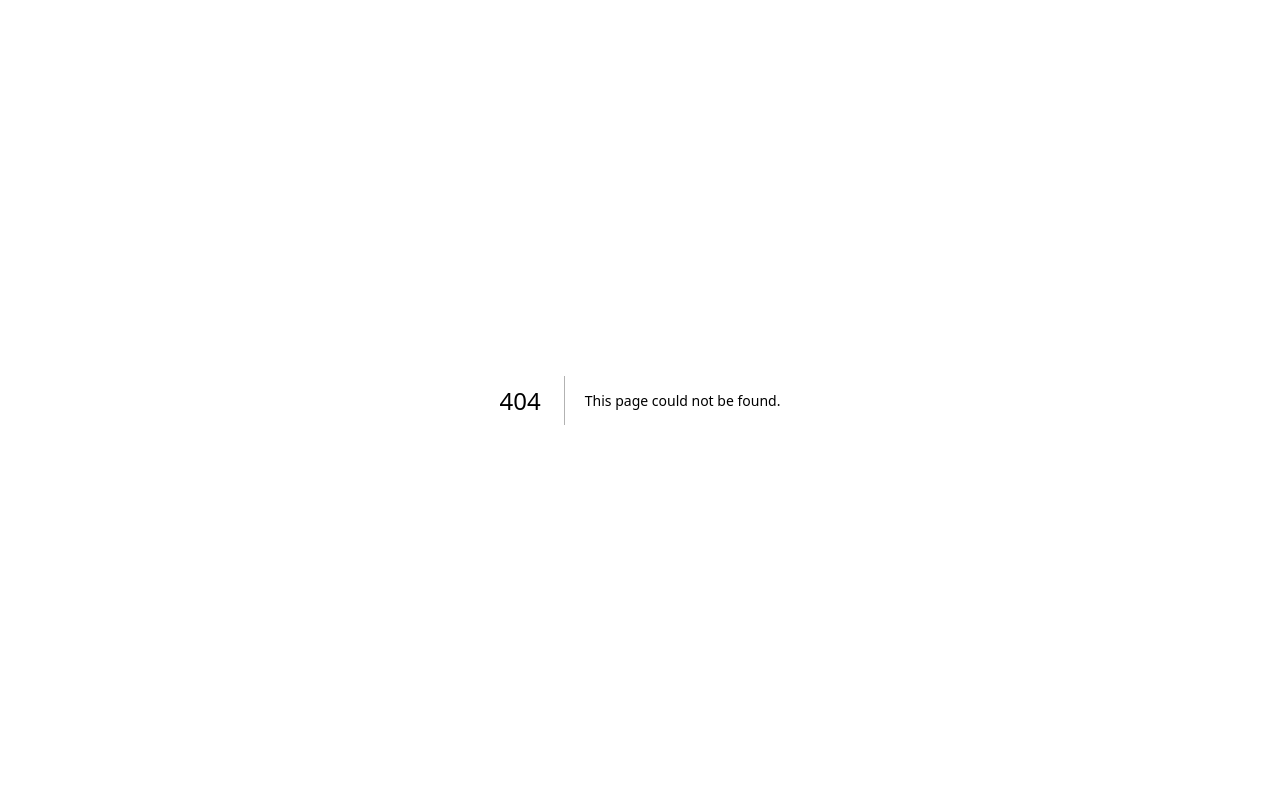
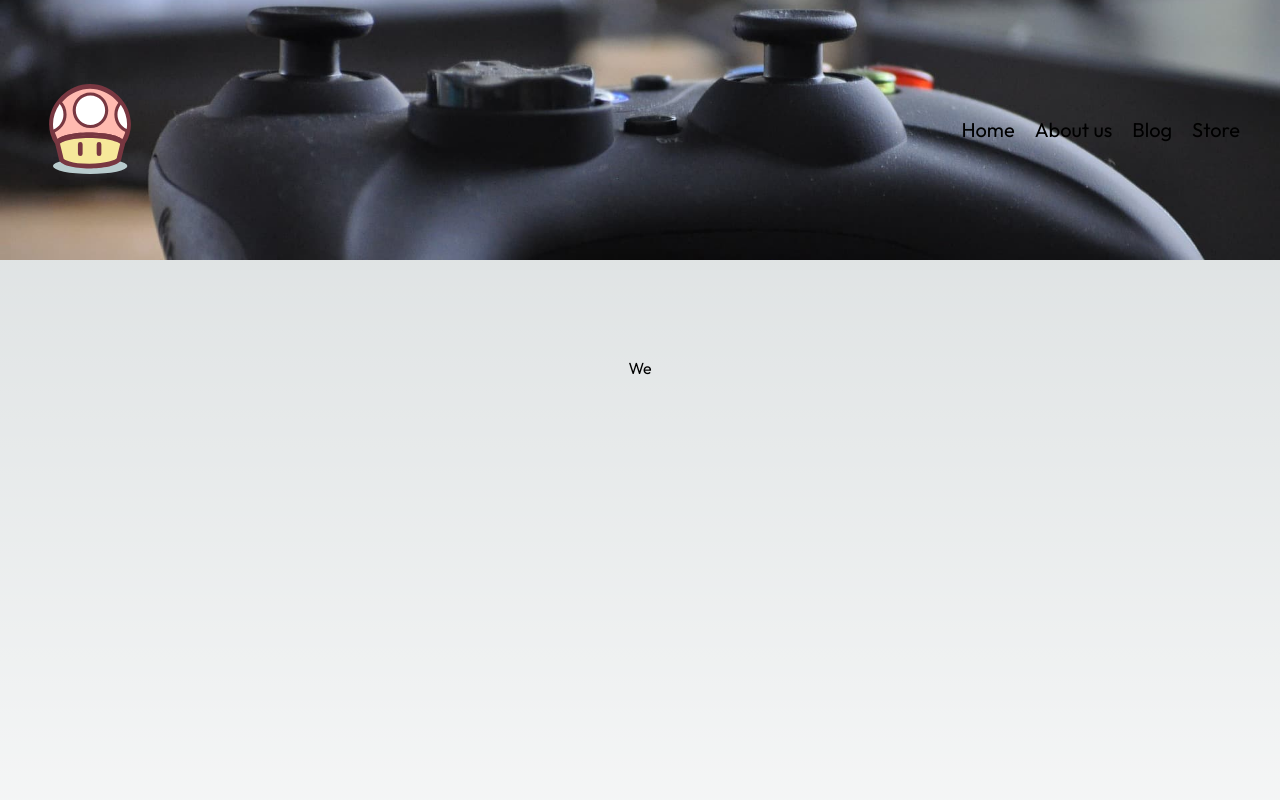
Before and after one commit to alfonsoj-entwickler/games-store-next, a Next.js app: page /we in a window 1280 px wide. Before the commit this address had no page. Shown: the top 800 px of the page. Built offline with nearby package versions, Linux system fonts and the light colour scheme.

Commit message:
[TASK] create some pages and layouts

```diff
--- /dev/null
+++ b/src/app/blog/page.tsx
@@ -0,0 +1,7 @@
+
+
+export default function Blog() {
+  return (
+      <h1>Blog</h1>
+  )
+}
--- a/src/app/layout.tsx
+++ b/src/app/layout.tsx
@@ -1,21 +1,32 @@
-import './globals.css'
-import { Inter } from 'next/font/google'
+import "./globals.css";
+import { Outfit } from "next/font/google";
+import Header from "@/components/header";
+import Footer from "@/components/footer";
 
-const inter = Inter({ subsets: ['latin'] })
+const inter = Outfit({
+  weight: ["400", "700", "900"],
+  subsets: ["latin"],
+  display: "swap",
+  variable: "--font-inter",
+});
 
 export const metadata = {
-  title: 'Create Next App',
-  description: 'Generated by create next app',
-}
+  title: "Games Store",
+  description: "Games Store with next js",
+};
 
 export default function RootLayout({
   children,
 }: {
-  children: React.ReactNode
+  children: React.ReactNode;
 }) {
   return (
     <html lang="en">
-      <body className={inter.className}>{children}</body>
+      <body className={inter.className}>
+        <Header />
+        {children}
+        <Footer />
+      </body>
     </html>
-  )
+  );
 }
--- a/src/app/page.tsx
+++ b/src/app/page.tsx
@@ -3,7 +3,7 @@
 export default function Home() {
   return (
     <main className="flex min-h-screen flex-col items-center justify-between p-24">
-      <h1>Games Store Nextjs</h1>
+      <h1 className="text-6xl font-bold">Games Store Nextjs</h1>
     </main>
   )
 }
--- /dev/null
+++ b/src/app/store/page.tsx
@@ -0,0 +1,7 @@
+
+
+export default function Store() {
+  return (
+      <h1>Store</h1>
+  )
+}
--- /dev/null
+++ b/src/app/we/layout.tsx
@@ -0,0 +1,19 @@
+import { Metadata } from 'next';
+
+export const metadata: Metadata = {
+  title: 'About games store',
+  description: 'About games store',
+};
+
+
+export default function DashboardLayout({
+    children, // will be a page or nested layout
+  }: {
+    children: React.ReactNode;
+  }) {
+    return (
+      <main className="flex min-h-screen flex-col items-center justify-between p-24">
+        {children}
+      </main>
+    );
+  }
--- /dev/null
+++ b/src/app/we/page.tsx
@@ -0,0 +1,7 @@
+
+
+export default function We() {
+  return (
+      <h1>We</h1>
+  )
+}
```
